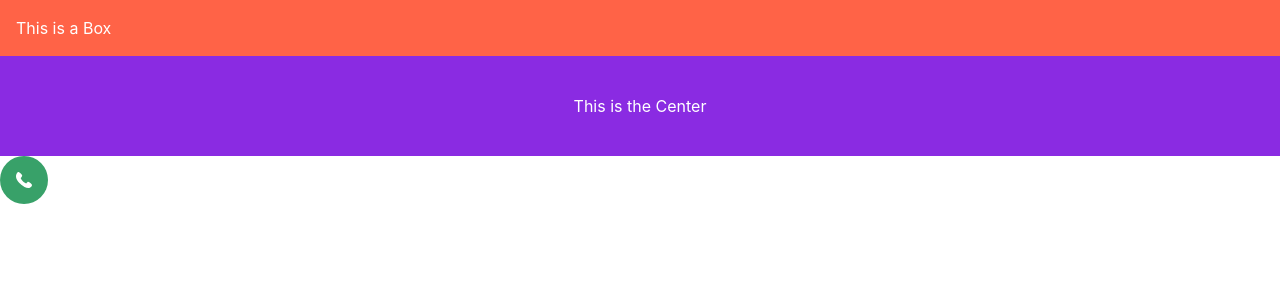
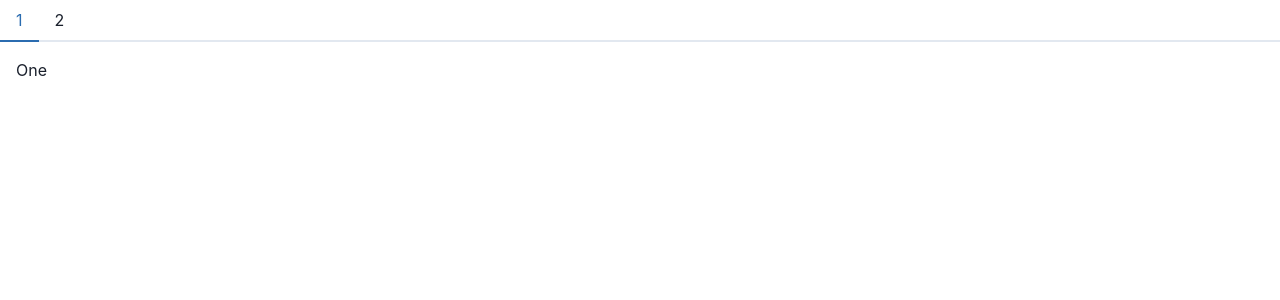
Before and after one commit to paulh-afk/react_chakraui_practice, a React (Create React App) app: page / in a window 1280 px wide. Shown: the top 300 px of the page. Built offline with nearby package versions, Linux system fonts and the light colour scheme.

Commit message:
Tabs component

```diff
--- a/src/App.tsx
+++ b/src/App.tsx
@@ -1,21 +1,19 @@
 import * as React from 'react';
-import { Box, Center, HStack, Circle } from '@chakra-ui/react';
-import { PhoneIcon } from '@chakra-ui/icons';
+import { Tab, TabList, TabPanel, TabPanels, Tabs } from '@chakra-ui/react';
 
 export const App = () => {
   return (
     <>
-      <Box bg={'tomato'} p={4} color={'white'}>
-        This is a Box
-      </Box>
-      <Center bg="blueviolet" h="100px" color="white">
-        This is the Center
-      </Center>
-      <HStack>
-        <Circle bg={'green.500'} p={4}>
-          <PhoneIcon color={'white'} />
-        </Circle>
-      </HStack>
+      <Tabs>
+        <TabList>
+          <Tab>1</Tab>
+          <Tab>2</Tab>
+        </TabList>
+        <TabPanels>
+          <TabPanel>One</TabPanel>
+          <TabPanel>Two</TabPanel>
+        </TabPanels>
+      </Tabs>
     </>
   );
 };
```
